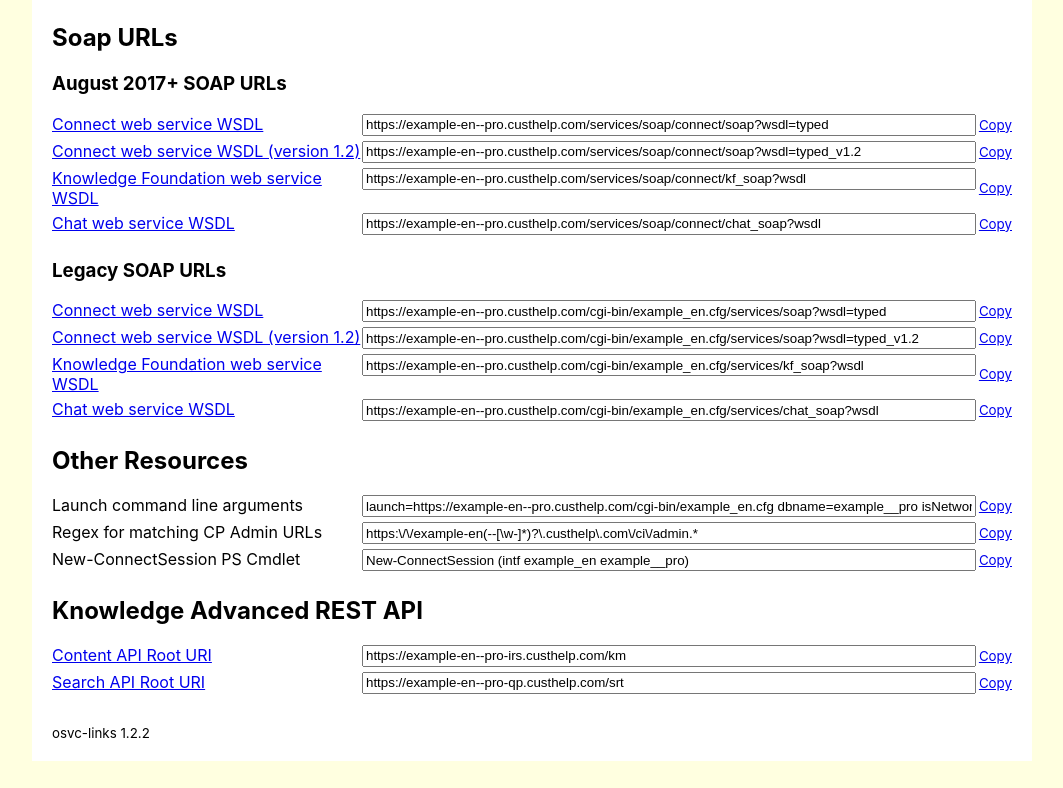
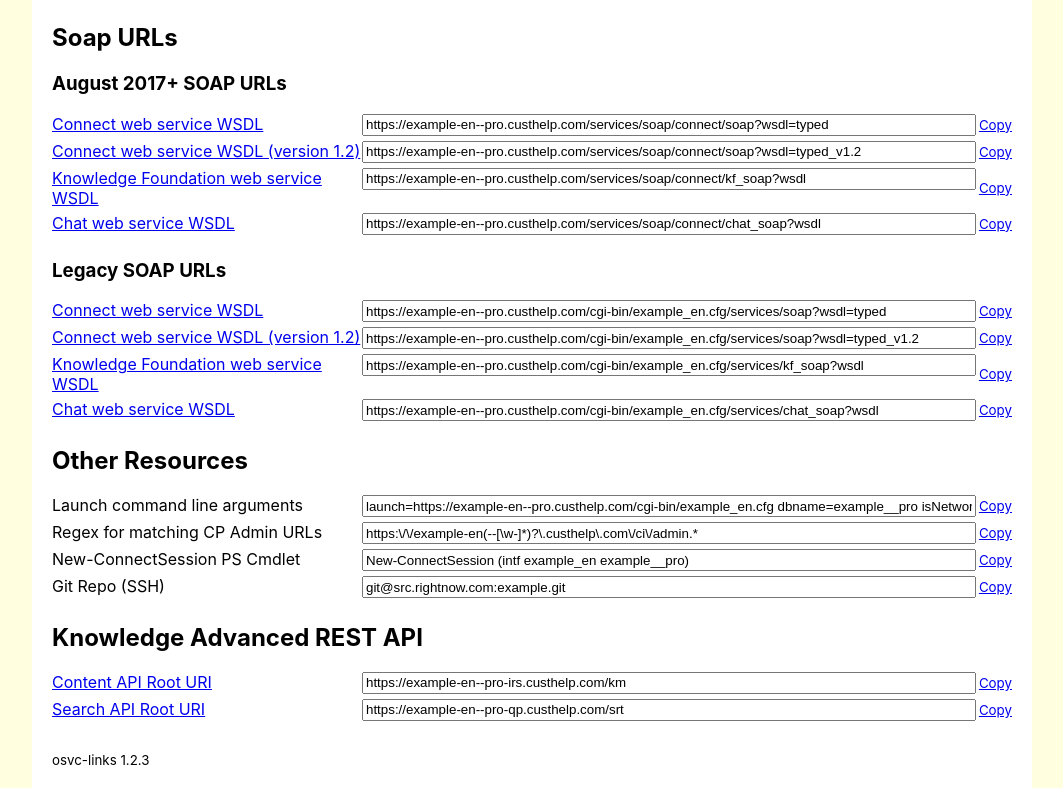
Before and after one commit to DanStevens/osvc-links, a React (Create React App) app: page / in a window 1280 px wide. Shown: the part 586-1374 px from the top of the page, without its empty margins (108-1171 px from the left). Before the commit the page ends 1347 px from the top, so only its background shows below. Built offline with nearby package versions, Linux system fonts and the light colour scheme.

Commit message:
Version 1.2.3
Changes:
 - Added resource 'GIT Repo (SSH)' to Other Resources section

```diff
--- a/package.json
+++ b/package.json
@@ -1,6 +1,6 @@
 {
   "name": "osvc-links",
-  "version": "1.2.2",
+  "version": "1.2.3",
   "private": true,
   "homepage": "http://danstevens.github.io/osvc-links",
   "author": "Dan Stevens <dan.stevens@oracle.com>",
--- a/src/App.js
+++ b/src/App.js
@@ -71,6 +71,7 @@ class App extends Component {
           <Resource siteInfo={siteInfo} siteInfoProp="launchArgs" label="Launch command line arguments" />
           <Resource siteInfo={siteInfo} siteInfoProp="cpAdminRegex" label="Regex for matching CP Admin URLs" />
           <Resource siteInfo={siteInfo} siteInfoProp="newConnectSessionCmdlet" label="New-ConnectSession PS Cmdlet" />
+          <Resource siteInfo={siteInfo} siteInfoProp="gitRepoSsh" label="Git Repo (SSH)" />
         </ResourceGrid>
 
         <h2>Knowledge Advanced REST API</h2>
--- a/src/SiteInfo.js
+++ b/src/SiteInfo.js
@@ -161,6 +161,14 @@ export default class SiteInfo {
     return `https://${this.intfNameDashed}${this.suffixDashed}-qp.${this.podDomain}/srt`;
   }
 
+  get siteNameWithoutSuffix() {
+    return this.siteName.replace(this.suffix, '');
+  }
+
+  get gitRepoSsh() {
+    return `git@src.rightnow.com:${this.siteNameWithoutSuffix}.git`;
+  }
+
   isEqual(other) {
     return other === this || (
       this.siteName === other.siteName &&
```
